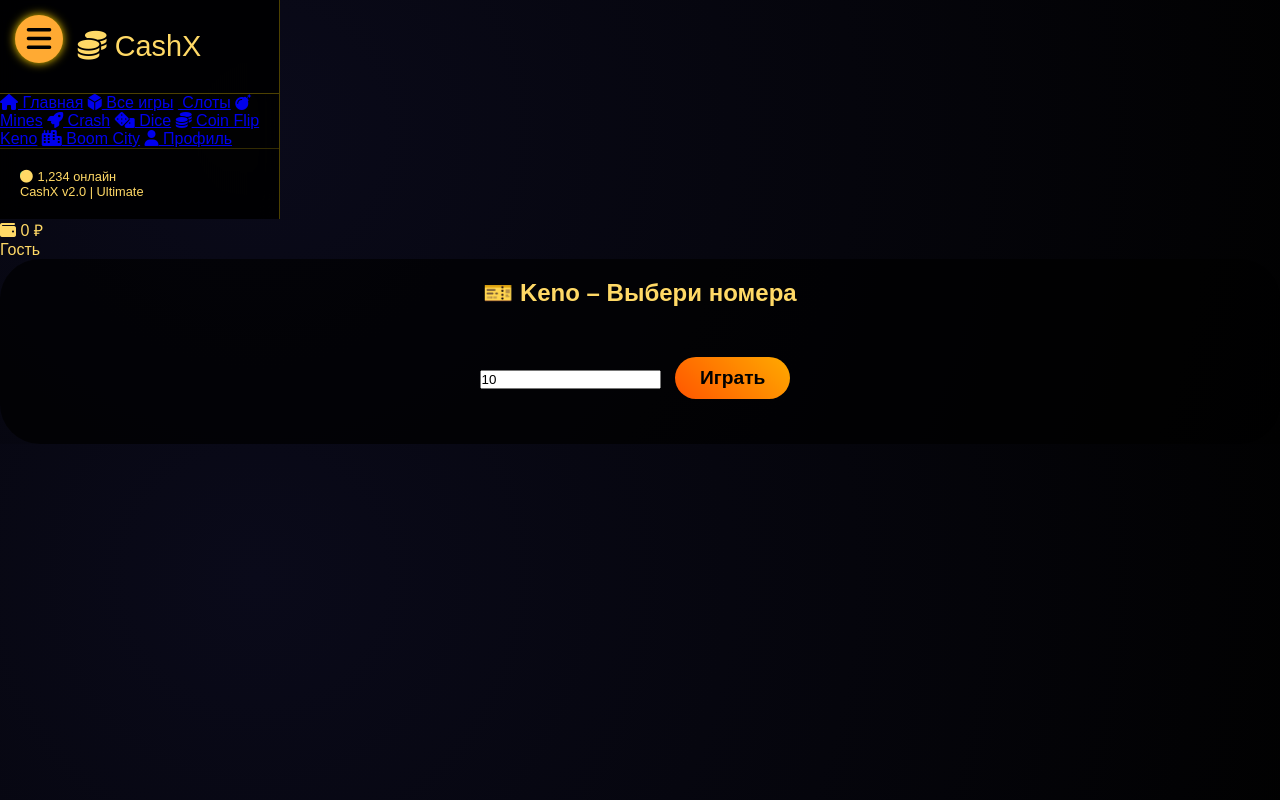
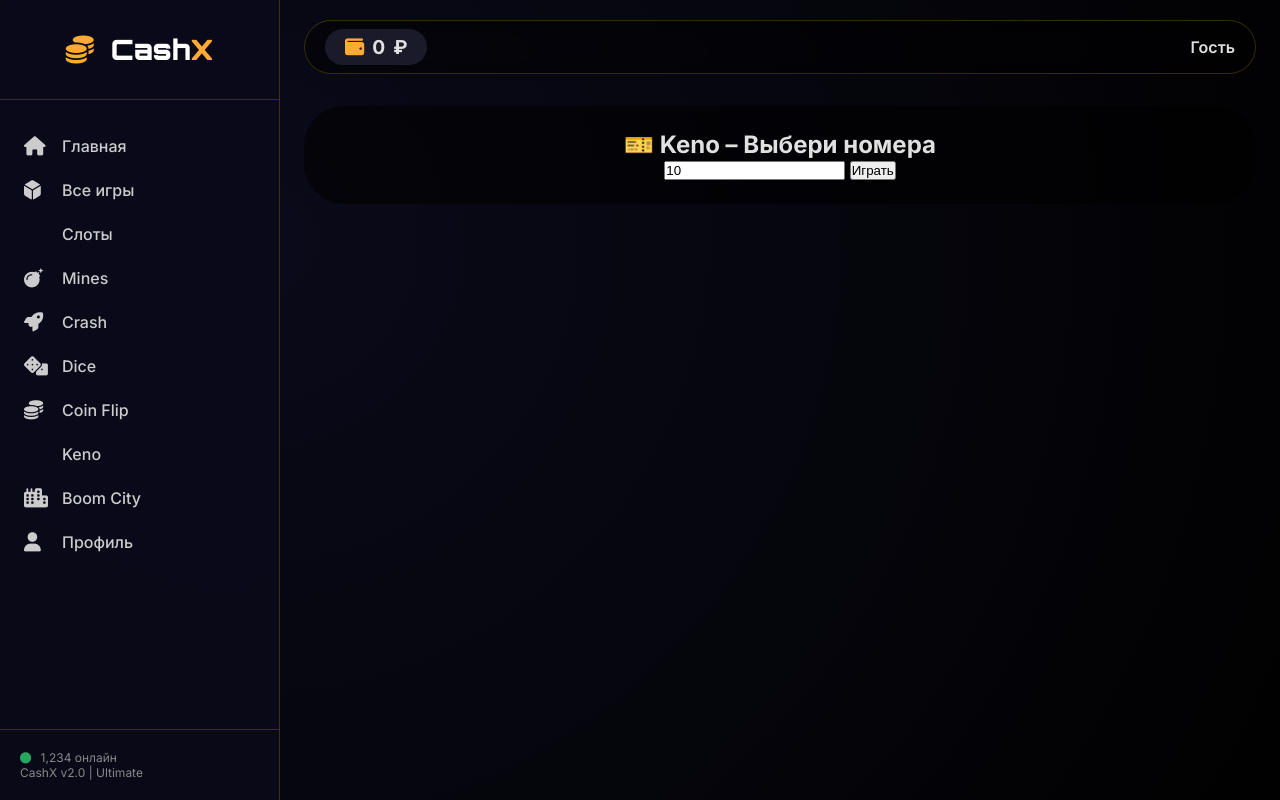
Before and after one commit to hanotsosall/cashx, a Flask app: page /game/keno in a window 1280 px wide. Run offline with Flask 3, Linux system fonts and the light colour scheme; the visitor is signed in with stand-in values (Sample User, id 1).

Commit message:
Update style.css

```diff
--- a/static/style.css
+++ b/static/style.css
@@ -1,47 +1,423 @@
-* { margin:0; padding:0; box-sizing:border-box; user-select:none; }
-body { background: radial-gradient(circle at 20% 30%, #0a0a1a, #010101); font-family: 'Montserrat', sans-serif; color: #ffd966; overflow-x: hidden; }
-.golden-overlay { position:fixed; top:0; left:0; width:100%; height:100%; background: repeating-linear-gradient(45deg, rgba(255,215,0,0.02) 0px, rgba(255,215,0,0.02) 2px, transparent 2px, transparent 8px); pointer-events:none; }
-.app-wrapper { display:flex; min-height:100vh; }
-.sidebar { width:280px; background:rgba(0,0,0,0.9); backdrop-filter:blur(12px); border-right:1px solid rgba(255,215,0,0.3); position:fixed; left:0; top:0; bottom:0; transform:translateX(-100%); transition:transform 0.3s; z-index:1000; }
-.sidebar.open { transform:translateX(0); }
-@media (min-width:768px) { .sidebar { transform:translateX(0); position:relative; } .mobile-menu-toggle { display:none; } }
-.mobile-menu-toggle { position:fixed; top:15px; left:15px; z-index:1001; background:#ffaa33; color:black; font-size:28px; width:48px; height:48px; border-radius:50%; display:flex; align-items:center; justify-content:center; cursor:pointer; box-shadow:0 0 10px gold; }
-.logo { padding:30px 20px; text-align:center; font-size:1.8rem; border-bottom:1px solid rgba(255,215,0,0.3); }
-.logo-text { font-family:'Orbitron', monospace; letter-spacing:2px; }
-.accent { color:#ffaa33; text-shadow:0 0 5px gold; }
-.nav-menu { padding:20px 0; }
-.nav-item { display:flex; align-items:center; gap:15px; padding:12px 25px; color:#ccaa66; text-decoration:none; transition:0.2s; }
-.nav-item:hover { background:linear-gradient(90deg, rgba(255,170,51,0.2), transparent); color:#ffdd99; border-left:3px solid #ffaa33; }
-.sidebar-footer { padding:20px; font-size:0.8rem; border-top:1px solid rgba(255,215,0,0.2); }
-.online-dot { display:inline-block; width:8px; height:8px; background:#2ecc71; border-radius:50%; margin-right:6px; }
-.main-content { flex:1; padding:20px; overflow-y:auto; }
-.top-header { display:flex; justify-content:space-between; align-items:center; background:rgba(0,0,0,0.6); border-radius:60px; padding:10px 25px; margin-bottom:30px; backdrop-filter:blur(8px); border:1px solid rgba(255,215,0,0.3); flex-wrap:wrap; gap:10px; }
-.balance-panel { display:flex; gap:20px; }
-.balance-card { background:#1a1a2a; padding:5px 20px; border-radius:40px; text-align:center; }
-.balance-card.bonus { background:#2a1a0a; border:1px solid #ffaa33; }
-.balance-label { font-size:0.7rem; text-transform:uppercase; opacity:0.7; }
-.balance-value { font-size:1.6rem; font-weight:bold; font-family:'Orbitron'; }
-.user-actions { display:flex; gap:15px; align-items:center; }
-.logout-btn { background:none; border:none; font-size:1.3rem; cursor:pointer; }
-.game-container { background:rgba(0,0,0,0.7); border-radius:40px; padding:20px; text-align:center; }
-.game-action-btn { background:linear-gradient(45deg, #ff5500, #ffaa00); font-size:1.2rem; padding:10px 25px; border:none; border-radius:60px; font-weight:bold; cursor:pointer; margin:10px; transition:0.05s linear; }
-.game-action-btn:active { transform:translateY(2px); }
-.result-area { font-size:1.5rem; margin-top:15px; }
-.games-grid-home, .games-catalog { display:flex; flex-wrap:wrap; gap:20px; justify-content:center; margin:30px 0; }
-.game-card { background:#1a1a2a; border-radius:30px; padding:20px; width:180px; text-align:center; cursor:pointer; transition:0.2s; border:1px solid #ffaa3344; }
-.game-card:hover { transform:translateY(-5px); border-color:gold; }
-.game-icon { font-size:3rem; }
-.hero-section { text-align:center; margin:40px 0; }
-.hero-title { font-size:2.5rem; }
-.btn { display:inline-block; padding:12px 30px; border-radius:60px; text-decoration:none; margin:10px; font-weight:bold; }
-.btn-primary { background:#ffaa33; color:black; }
-.btn-secondary { background:transparent; border:2px solid #ffaa33; color:#ffaa33; }
-.slot-machine canvas { background:#000; border-radius:30px; width:100%; max-width:800px; height:auto; margin:0 auto; }
-.mines-grid { display:grid; grid-template-columns:repeat(5,1fr); gap:10px; max-width:300px; margin:20px auto; }
-.mine-cell { background:#2a1a0a; aspect-ratio:1; display:flex; align-items:center; justify-content:center; font-size:1.5rem; border-radius:15px; cursor:pointer; }
-.crash-display .multiplier { font-size:3rem; font-family:'Orbitron'; }
-.coin { font-size:5rem; margin:20px; }
-.keno-board { display:grid; grid-template-columns:repeat(8,1fr); gap:5px; max-width:400px; margin:20px auto; }
-.keno-cell { background:#2a1a0a; padding:8px; text-align:center; border-radius:10px; cursor:pointer; }
-.boom-city { font-size:5rem; margin:20px; }
-@media (max-width:768px) { .balance-panel { flex-direction:column; align-items:center; } .top-header { justify-content:center; } }
+/* Reset & Base */
+* {
+    margin: 0;
+    padding: 0;
+    box-sizing: border-box;
+    -webkit-tap-highlight-color: transparent;
+}
+
+body {
+    background: radial-gradient(circle at 20% 30%, #0a0a1a, #010101);
+    font-family: 'Inter', sans-serif;
+    color: #e0e0e0;
+    overflow-x: hidden;
+}
+
+.app {
+    display: flex;
+    min-height: 100vh;
+}
+
+/* ---------- Sidebar (выдвижное меню) ---------- */
+.sidebar {
+    width: 280px;
+    background: rgba(10, 10, 26, 0.95);
+    backdrop-filter: blur(12px);
+    border-right: 1px solid rgba(255, 215, 0, 0.2);
+    position: fixed;
+    top: 0;
+    left: 0;
+    bottom: 0;
+    transform: translateX(-100%);
+    transition: transform 0.3s cubic-bezier(0.4, 0, 0.2, 1);
+    z-index: 1000;
+    display: flex;
+    flex-direction: column;
+}
+
+.sidebar.open {
+    transform: translateX(0);
+}
+
+.mobile-menu-toggle {
+    position: fixed;
+    top: 16px;
+    left: 16px;
+    z-index: 1001;
+    background: #ffaa33;
+    color: #0a0a1a;
+    width: 44px;
+    height: 44px;
+    border-radius: 50%;
+    display: flex;
+    align-items: center;
+    justify-content: center;
+    font-size: 24px;
+    cursor: pointer;
+    box-shadow: 0 0 12px rgba(255, 170, 51, 0.5);
+    transition: 0.2s;
+}
+
+.mobile-menu-toggle:hover {
+    transform: scale(1.05);
+}
+
+@media (min-width: 768px) {
+    .sidebar {
+        transform: translateX(0);
+        position: relative;
+    }
+    .mobile-menu-toggle {
+        display: none;
+    }
+}
+
+.logo {
+    padding: 32px 20px;
+    text-align: center;
+    font-size: 28px;
+    font-weight: 800;
+    font-family: 'Orbitron', monospace;
+    border-bottom: 1px solid rgba(255, 215, 0, 0.2);
+}
+
+.logo i {
+    color: #ffaa33;
+    margin-right: 8px;
+}
+
+.logo span {
+    color: #fff;
+}
+
+.logo .gold {
+    color: #ffaa33;
+}
+
+.nav {
+    flex: 1;
+    padding: 24px 0;
+}
+
+.nav-link {
+    display: flex;
+    align-items: center;
+    gap: 14px;
+    padding: 12px 24px;
+    color: #ccc;
+    text-decoration: none;
+    transition: 0.2s;
+    font-weight: 500;
+}
+
+.nav-link i {
+    width: 24px;
+    font-size: 1.2rem;
+}
+
+.nav-link:hover {
+    background: rgba(255, 170, 51, 0.1);
+    color: #ffaa33;
+    border-left: 3px solid #ffaa33;
+}
+
+.sidebar-footer {
+    padding: 20px;
+    font-size: 0.75rem;
+    border-top: 1px solid rgba(255, 215, 0, 0.2);
+    color: #888;
+}
+
+.online-dot {
+    color: #2ecc71;
+    font-size: 0.7rem;
+    margin-right: 6px;
+    animation: pulse 1.5s infinite;
+}
+
+@keyframes pulse {
+    0% { opacity: 0.4; }
+    100% { opacity: 1; }
+}
+
+/* ---------- Основной контент ---------- */
+.main {
+    flex: 1;
+    padding: 20px 24px;
+    overflow-y: auto;
+    width: 100%;
+}
+
+.top-bar {
+    display: flex;
+    justify-content: space-between;
+    align-items: center;
+    background: rgba(0, 0, 0, 0.5);
+    backdrop-filter: blur(8px);
+    border-radius: 60px;
+    padding: 8px 20px;
+    margin-bottom: 32px;
+    border: 1px solid rgba(255, 215, 0, 0.2);
+}
+
+.balance-widget {
+    background: #1a1a2a;
+    padding: 6px 20px;
+    border-radius: 40px;
+    display: flex;
+    align-items: center;
+    gap: 8px;
+    font-weight: bold;
+    font-size: 1.2rem;
+}
+
+.balance-widget i {
+    color: #ffaa33;
+}
+
+.user-area {
+    display: flex;
+    align-items: center;
+    gap: 12px;
+}
+
+.username {
+    font-weight: 600;
+}
+
+.logout-btn {
+    background: none;
+    border: none;
+    color: #ffaa33;
+    font-size: 1.2rem;
+    cursor: pointer;
+}
+
+/* ---------- Карточки игр, кнопки ---------- */
+.games-grid, .game-previews {
+    display: flex;
+    flex-wrap: wrap;
+    gap: 20px;
+    margin-top: 30px;
+    justify-content: center;
+}
+
+.game-card {
+    background: #1a1a2a;
+    border-radius: 24px;
+    padding: 20px;
+    width: 160px;
+    text-align: center;
+    cursor: pointer;
+    transition: 0.2s;
+    border: 1px solid rgba(255, 170, 51, 0.3);
+}
+
+.game-card:hover {
+    transform: translateY(-5px);
+    border-color: #ffaa33;
+    box-shadow: 0 8px 20px rgba(0,0,0,0.3);
+}
+
+.game-card i {
+    font-size: 3rem;
+    color: #ffaa33;
+    margin-bottom: 10px;
+}
+
+.btn-primary, .btn-success, .btn-outline {
+    display: inline-block;
+    padding: 10px 24px;
+    border-radius: 40px;
+    text-decoration: none;
+    font-weight: bold;
+    border: none;
+    cursor: pointer;
+    transition: 0.1s linear;
+}
+
+.btn-primary {
+    background: linear-gradient(45deg, #ffaa33, #ff8800);
+    color: #0a0a1a;
+}
+
+.btn-success {
+    background: #2ecc71;
+    color: #fff;
+}
+
+.btn-outline {
+    background: transparent;
+    border: 2px solid #ffaa33;
+    color: #ffaa33;
+}
+
+.btn-primary:active, .btn-success:active {
+    transform: translateY(2px);
+}
+
+/* ---------- Страница игры ---------- */
+.game-container {
+    background: rgba(0, 0, 0, 0.6);
+    border-radius: 40px;
+    padding: 24px;
+    text-align: center;
+    margin-top: 20px;
+}
+
+.controls {
+    margin: 20px 0;
+    display: flex;
+    gap: 15px;
+    justify-content: center;
+    flex-wrap: wrap;
+}
+
+.controls input {
+    background: #1e1e2a;
+    border: 1px solid #ffaa33;
+    color: #ffdd99;
+    padding: 10px 16px;
+    border-radius: 40px;
+    width: 180px;
+}
+
+/* Слоты */
+.slot-reels {
+    display: flex;
+    justify-content: center;
+    gap: 8px;
+    margin: 20px 0;
+}
+.slot-reel {
+    background: #2a2a3a;
+    border-radius: 16px;
+    width: 80px;
+    height: 240px;
+    display: flex;
+    flex-direction: column;
+    overflow: hidden;
+}
+.slot-symbol {
+    flex: 1;
+    display: flex;
+    align-items: center;
+    justify-content: center;
+    font-size: 2.5rem;
+}
+
+/* Mines */
+.mines-grid {
+    display: grid;
+    grid-template-columns: repeat(5, 1fr);
+    gap: 10px;
+    max-width: 300px;
+    margin: 20px auto;
+}
+.mine-cell {
+    background: #2a1a0a;
+    aspect-ratio: 1;
+    display: flex;
+    align-items: center;
+    justify-content: center;
+    border-radius: 16px;
+    font-size: 1.5rem;
+    cursor: pointer;
+    transition: 0.1s;
+}
+.mine-cell.revealed {
+    background: #ffaa33;
+    color: black;
+}
+.mine-cell.mine {
+    background: #e74c3c;
+}
+
+/* Crash анимация */
+.crash-stage {
+    position: relative;
+    background: #000;
+    border-radius: 30px;
+    margin: 20px 0;
+}
+.multiplier-display {
+    position: absolute;
+    top: 20px;
+    right: 20px;
+    font-size: 2rem;
+    font-family: 'Orbitron', monospace;
+    background: rgba(0,0,0,0.7);
+    padding: 8px 16px;
+    border-radius: 40px;
+}
+
+/* Чат */
+.chat-widget {
+    position: fixed;
+    bottom: 20px;
+    right: 20px;
+    width: 300px;
+    background: #0a0a1a;
+    border-radius: 20px;
+    border: 1px solid #ffaa33;
+    z-index: 900;
+}
+.chat-messages {
+    height: 300px;
+    overflow-y: auto;
+    padding: 10px;
+}
+.chat-input {
+    display: flex;
+    border-top: 1px solid #333;
+}
+.chat-input input {
+    flex: 1;
+    padding: 10px;
+    background: none;
+    border: none;
+    color: white;
+}
+.chat-input button {
+    background: #ffaa33;
+    border: none;
+    padding: 0 12px;
+    cursor: pointer;
+}
+
+/* Уведомления */
+.toast {
+    position: fixed;
+    bottom: 30px;
+    left: 50%;
+    transform: translateX(-50%);
+    background: #2ecc71;
+    color: #fff;
+    padding: 12px 24px;
+    border-radius: 40px;
+    z-index: 9999;
+    opacity: 0;
+    transition: 0.2s;
+    pointer-events: none;
+}
+.toast.show {
+    opacity: 1;
+}
+
+/* Адаптив */
+@media (max-width: 768px) {
+    .main {
+        padding: 16px;
+    }
+    .balance-widget {
+        padding: 4px 12px;
+        font-size: 1rem;
+    }
+    .games-grid {
+        gap: 12px;
+    }
+    .game-card {
+        width: 140px;
+        padding: 16px;
+    }
+}
```
